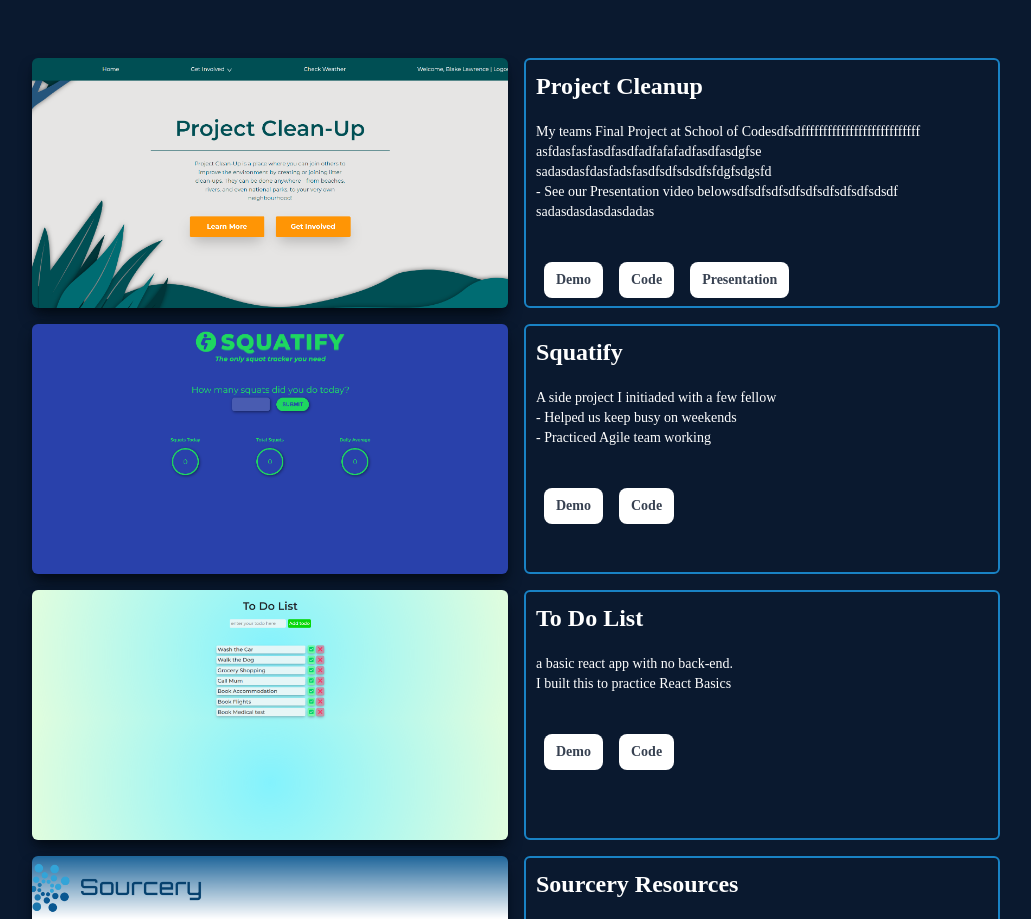
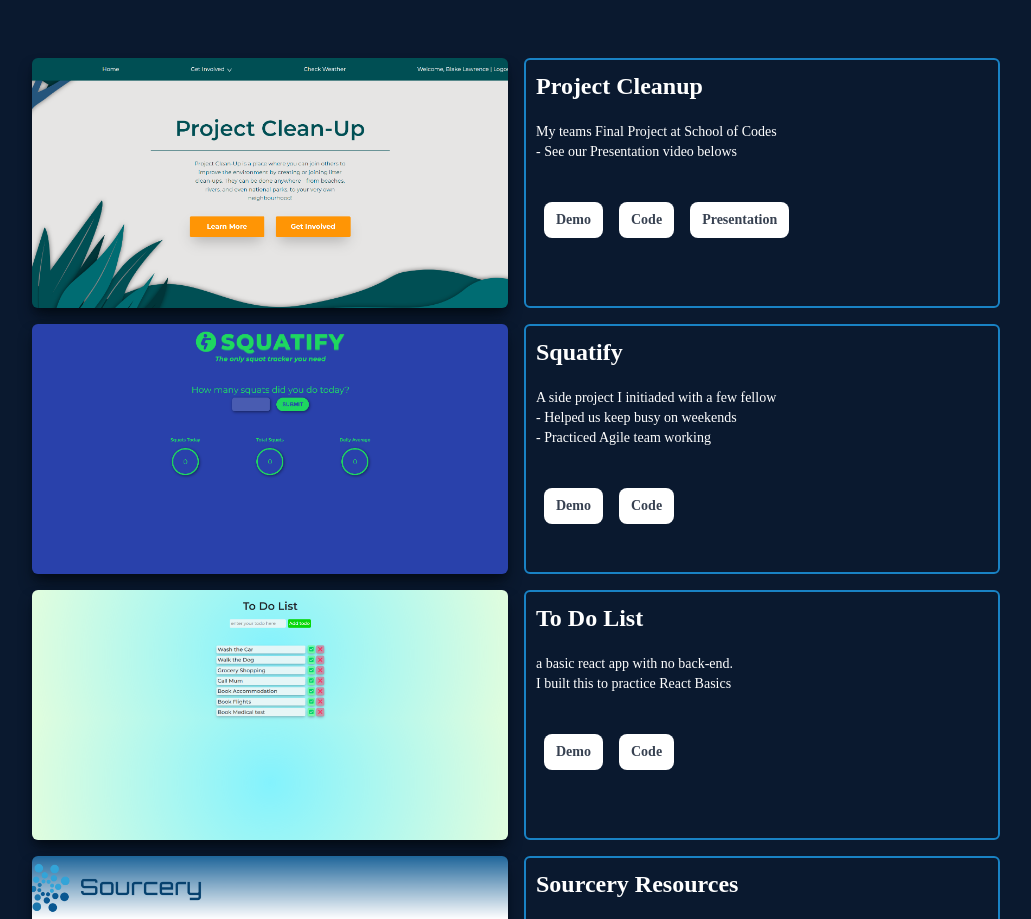
Before and after one commit to BlakeLawrence/portfolio, a React (Create React App) app: page / in a window 1280 px wide. Shown: the part 2222-3141 px from the top of the page, without its empty margins (124-1155 px from the left). Built offline with nearby package versions, Linux system fonts and the light colour scheme.

Commit message:
removed test etxt

```diff
--- a/src/components/Projects.jsx
+++ b/src/components/Projects.jsx
@@ -35,16 +35,8 @@ const Projects = () => {
           <div className="text-white text-sm sm:text-md flex flex-col container content-div sm:text-md border-2 border-[#1982C4] rounded-md p-2.5">
             <h3 className="text-xl sm:text-2xl font-bold">Project Cleanup</h3>
             <br />
-            <p>
-              My teams Final Project at School of
-              Codesdfsdfffffffffffffffffffffffffff
-              asfdasfasfasdfasdfadfafafadfasdfasdgfse
-              sadasdasfdasfadsfasdfsdfsdsdfsfdgfsdgsfd
-            </p>
-            <p>
-              - See our Presentation video belowsdfsdfsdfsdfsdfsdfsdfsdfsdsdf
-              sadasdasdasdasdadas
-            </p>
+            <p>My teams Final Project at School of Codes</p>
+            <p>- See our Presentation video belows</p>
             <div className="pt-8">
               <a href="https://projectcleanup.netlify.app/" target="_blank">
                 <button className="text-center rounded-lg px-3 py-2 m-2 bg-white text-gray-700 font-bold text-md">
```
